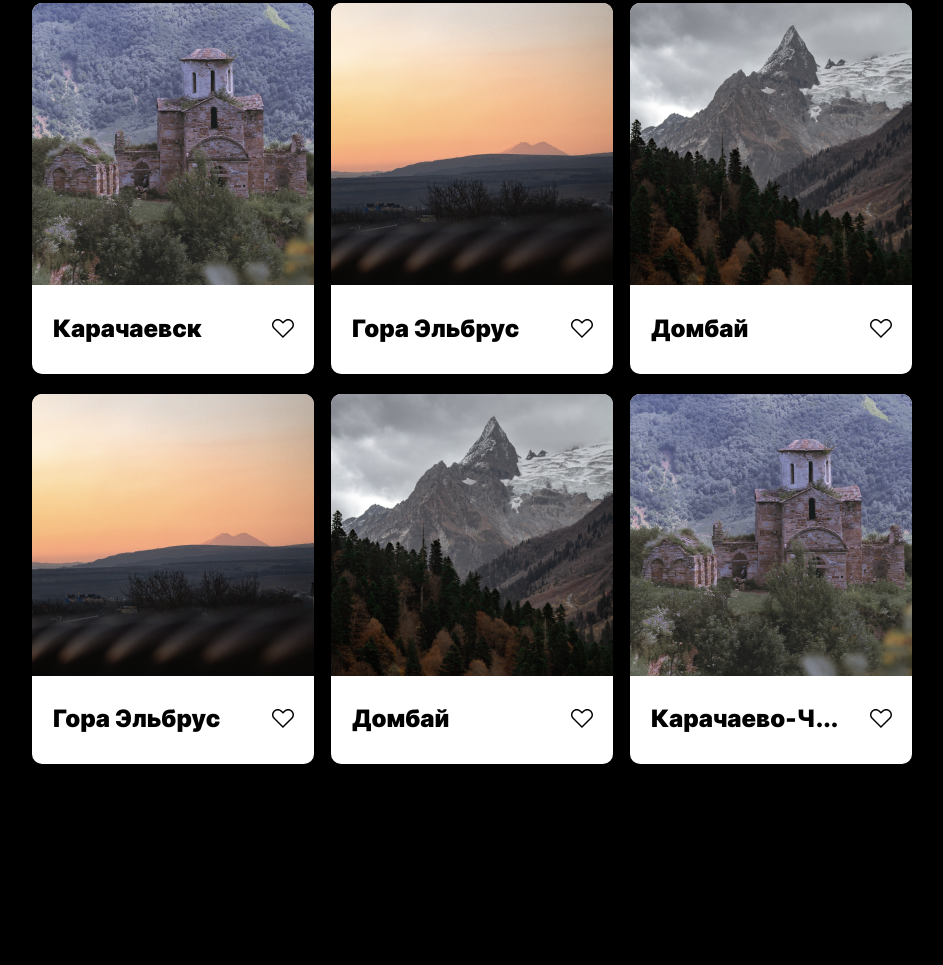
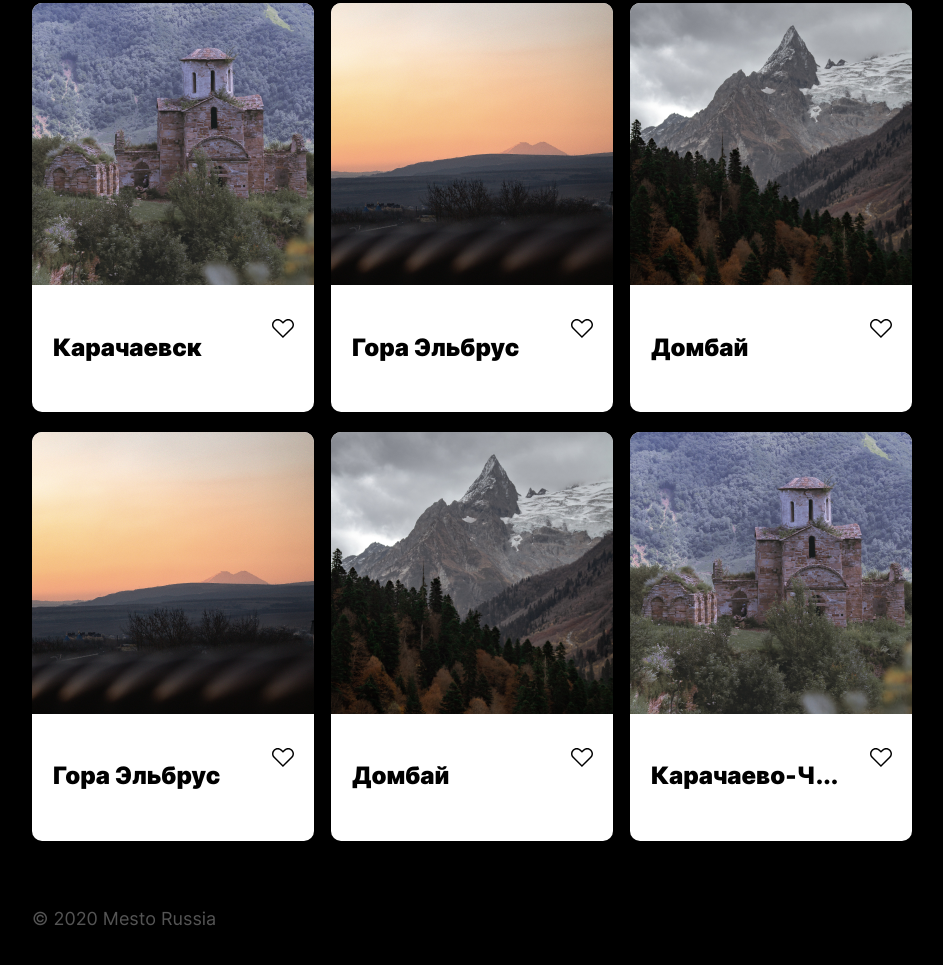
Before and after one commit to Artefact86/mesto-project-bootcamp, a plain HTML site: page index.html in a window 1280 px wide. Shown: the part 333-1298 px from the top of the page, without its empty margins (168-1111 px from the left). Before the commit the page ends 1164 px from the top, so only its background shows below. Drawn offline with Linux system fonts and the light colour scheme; files whose address does not match are found by name.

Commit message:
порпавил некоторые стили

```diff
--- a/blocks/footer/__logo/footer__logo.css
+++ b/blocks/footer/__copyright/footer__copyright.css
@@ -1,5 +1,5 @@
-.footer__logo {
-  color: #545454;
+.footer__copyright {
+  color: rgba(84, 84, 84, 1);
   font-size: 18px;
   font-weight: 400;
   line-height: 22px;
--- a/index.html
+++ b/index.html
@@ -27,42 +27,42 @@
       <article class="element">
         <img class="element__photo" src="./images/kirill-pershin-1088404-kara.png" alt="фотография старого здания в Карачаевске">
         <div class="element__content">
-          <h2 class="element__content_text">Карачаевск</h2>
+          <h2 class="element__text">Карачаевск</h2>
           <button class="element__like-button element__like-button_active" type="button"></button>
         </div>
       </article>
       <article class="element">
         <img class="element__photo" src="./images/kirill-pershin-1404681-elbrus.png" alt="фотография гора Эльбрус">
         <div class="element__content">
-          <h2 class="element__content_text">Гора Эльбрус</h2>
+          <h2 class="element__text">Гора Эльбрус</h2>
           <button class="element__like-button element__like-button_active" type="button"></button>
         </div>
       </article>
       <article class="element">
         <img class="element__photo" src="./images/kirill-pershin-1556355-dombai.png" alt="фотография горголыжный курорт Домбай">
         <div class="element__content">
-          <h2 class="element__content_text">Домбай</h2>
+          <h2 class="element__text">Домбай</h2>
           <button class="element__like-button element__like-button_active" type="button"></button>
         </div>
       </article>
       <article class="element">
         <img class="element__photo" src="./images/kirill-pershin-1404681-elbrus.png" alt="фотография гора Эльбрус">
         <div class="element__content">
-          <h2 class="element__content_text">Гора Эльбрус</h2>
+          <h2 class="element__text">Гора Эльбрус</h2>
           <button class="element__like-button element__like-button_active" type="button"></button>
         </div>
       </article>
       <article class="element">
         <img class="element__photo" src="./images/kirill-pershin-1556355-dombai.png" alt="фотография горголыжный курорт Домбай">
         <div class="element__content">
-          <h2 class="element__content_text">Домбай</h2>
+          <h2 class="element__text">Домбай</h2>
           <button class="element__like-button element__like-button_active" type="button"></button>
         </div>
       </article>
       <article class="element">
         <img class="element__photo" src="./images/kirill-pershin-1088404-kara.png" alt="фотография старого здания в Карачаевске">
         <div class="element__content">
-          <h2 class="element__content_text">Карачаево-Ч...</h2>
+          <h2 class="element__text">Карачаево-Ч...</h2>
           <button class="element__like-button element__like-button_active" type="button"></button>
         </div>
       </article>
@@ -70,7 +70,7 @@
 
   </main>
   <footer class="footer">
-    <p class="footer__logo" src="./images/© 2020 Mesto Russia.svg" alt="логотип место Россия 2020"></p>
+    <p class="footer__copyright">&copy; 2020 Mesto Russia</p>
   </footer>
 
   <div class="popup">
--- a/pages/index.css
+++ b/pages/index.css
@@ -22,10 +22,10 @@
 @import url(../blocks/element/__content/element__content.css);
 @import url(../blocks/element/__like-button/element__like-button.css);
 @import url(../blocks/element/__like-button/_active/element__like-button_active.css);
-@import url(../blocks/element/__content/_text/element__content_text.css);
+@import url(../blocks/element/__text/element__text.css);
 
 @import url(../blocks/footer/footer.css);
-@import url(../blocks/footer/__logo/footer__logo.css);
+@import url(../blocks/footer/__copyright/footer__copyright.css);
 
 @import url(../blocks/popup/popup.css);
 @import url(../blocks/popup/__profile/popup__profile.css);
```
Also changed, not shown: blocks/element/__text/element__text.css (renamed from blocks/element/__content/_text/element__content_text.css).
